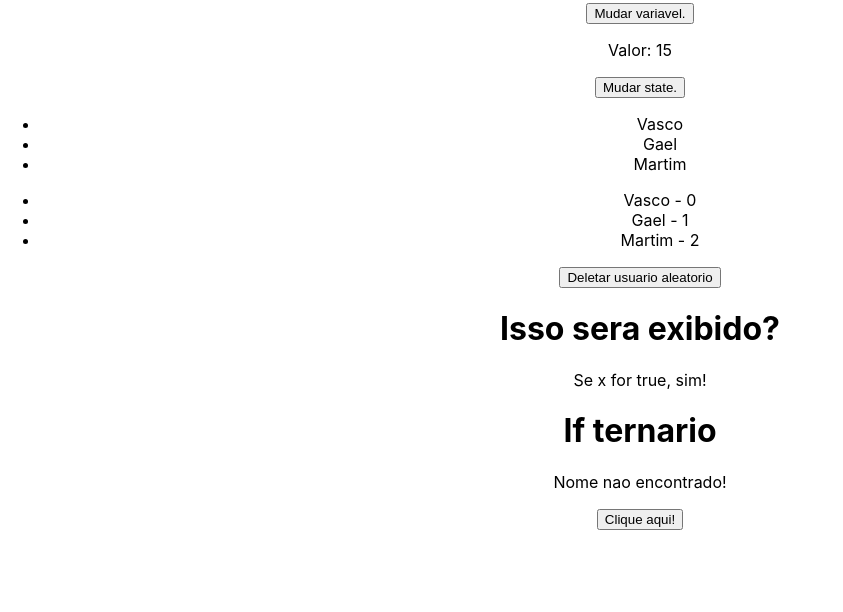
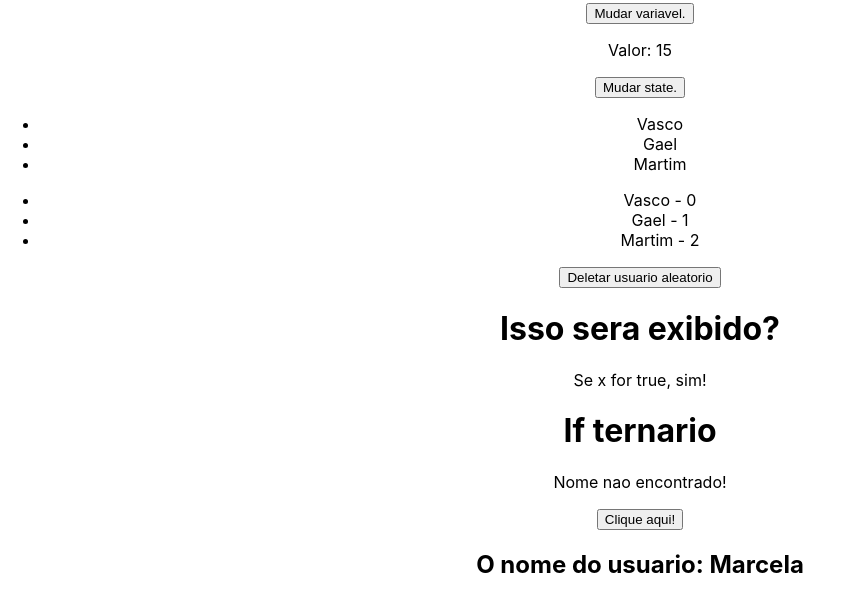
Before and after one commit to antoniolvitall/avancando-no-react, a React (Create React App) app in the folder avancando/: page / in a window 1280 px wide. Shown: the part 1935-2547 px from the top of the page, without its empty margins (0-843 px from the left). Built offline with nearby package versions, Linux system fonts and the light colour scheme.

Commit message:
Iniciando em props

```diff
--- a/avancando/src/App.js
+++ b/avancando/src/App.js
@@ -1,10 +1,15 @@
+import { useState } from 'react';
 import './App.css';
 import Antonio from "./assets/antonio.jpg";
 import CondicionalRender from './components/CondicionalRender';
 import ListRender from './components/ListRender';
 import ManageData from './components/ManageData';
+import ShowUserName from './components/ShowUserName';
 
 function App() {
+const name = "Gael";
+const [userName] = useState("Marcela");
+
   return (
     <div className="App">
       <h1>testando insercao de imagens no react</h1>
@@ -19,6 +24,7 @@
       <ManageData/>
       <ListRender/>
       <CondicionalRender/>
+      <ShowUserName name={userName}/>
     </div>
   );
 }
--- /dev/null
+++ b/avancando/src/components/ShowUserName.js
@@ -0,0 +1,9 @@
+const ShowUserName = (props) => {
+  return (
+    <div>
+        <h2>O nome do usuario: {props.name}</h2>
+    </div>
+  );
+};
+
+export default ShowUserName;
```
